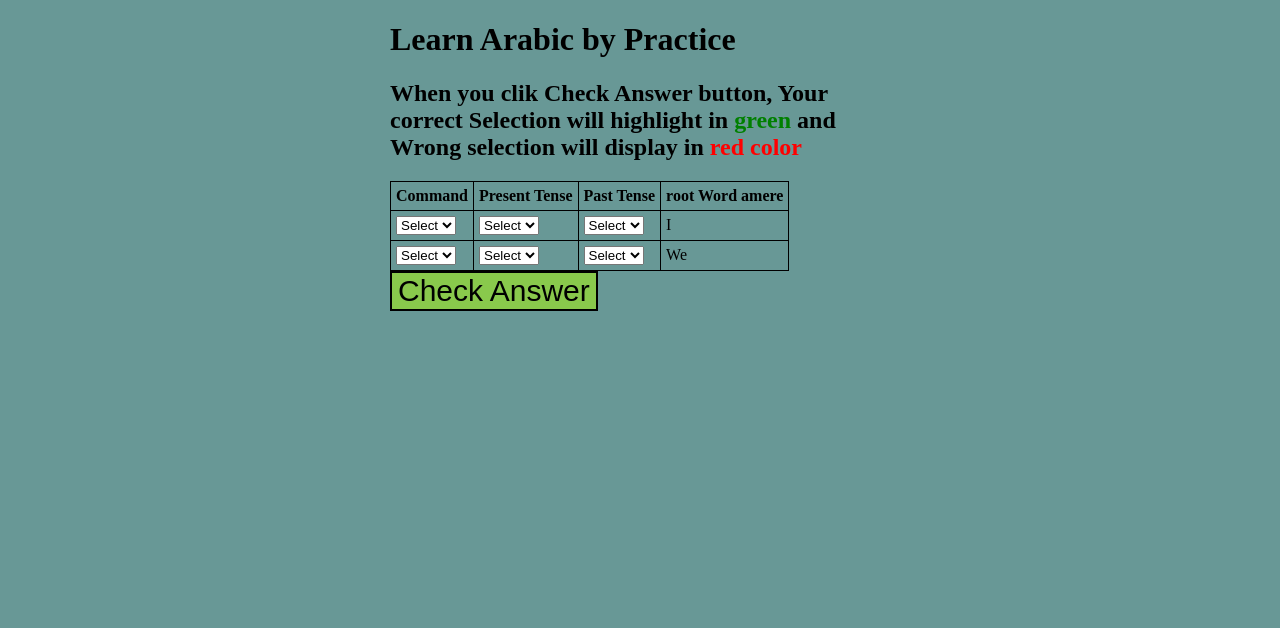
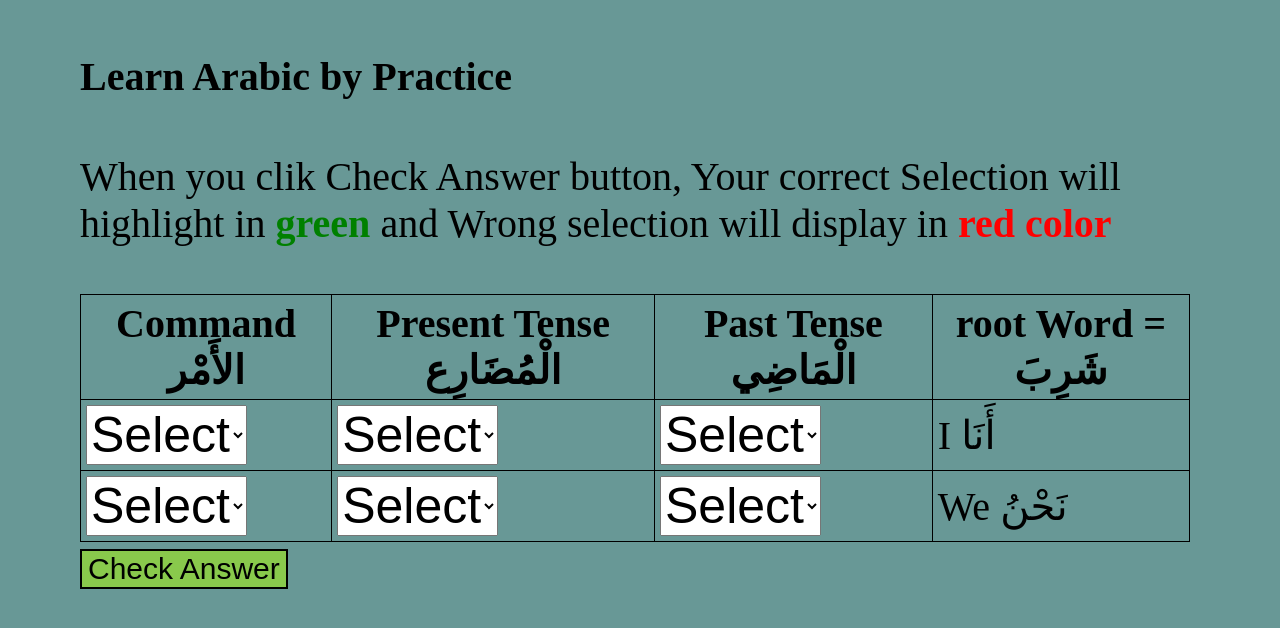
Before and after one commit to ibrahimendire/learn, a plain HTML site: page index.html in a window 1280 px wide. Drawn offline with Linux system fonts and the light colour scheme.

Commit message:
put first arabic word

```diff
--- a/index.html
+++ b/index.html
@@ -3,78 +3,105 @@
   <head>
     <style>
         body {
-            max-width: 500px;
+           padding-left: 80px;
+           padding-right: 90px;
           margin: auto;
         background-color: rgb(104, 152, 150);
+        font-size: 40px;
         }
       table {
         border-collapse: collapse;
       }
-
+      select {
+            font-size: 50px;
+      }
       table,
       th,
       td {
         border: 1px solid black;
         padding: 5px;
+
       }
 
       .correct {
         color: green;
-        font-size: 60px;
+
       }
 
       .wrong {
         color: red;
-        font-size: 40px;
+
       }
     </style>
   </head>
   <body>
-    <h1>Learn Arabic by Practice</h1>
-    <h2>
+    <h4>Learn Arabic by Practice</h4>
+    <div>
       When you clik Check Answer button, Your correct Selection will highlight in <strong style="color:green;">green</strong>
       and Wrong selection will display in <strong style="color:red;">red color </strong>
-    </h2>
-
+    </div>
+    <br/>
     <!-- first word -->
     <table>
         <!--header-->
       <tr>
-        <th>Command </th>
-        <th>Present Tense</th>
-        <th>Past Tense</th>
-        <th>root Word amere</th>
+        <th>Command الأَمْر </th>
+        <th>Present Tense الْمُضَارِع</th>
+        <th>Past Tense الْمَاضِي</th>
+        <th>root Word = شَرِبَ</th>
       </tr>
       <!--Ana-->
       <tr>
+        <!--for command-->
         <td>
           <select data-correct="--">
             <option value="select">Select</option>
-            <option value="gone">goes</option>
-            <option value="went">went</option>
+            <option value="شَرِبْتُ">شَرِبْتُ</option>
+            <option value="شَرِبْنَا">شَرِبْنَا</option>
+
+
+            <option value="اِشْرَبْ">اِشْرَبْ</option>
+            <option value="اِشْرَبِي">اِشْرَبِي</option>
             <option value="--"> -- </option>
             <!-- will add more option when update to arabic words-->
           </select>
         </td>
+         <!--for present-->
+        <td>
+          <select data-correct="أَشْرَبُ">
+            <option value="select">Select</option>
+            <option value="شَرِبْتُ">شَرِبْتُ</option>
+            <option value="شَرِبْنَا">شَرِبْنَا</option>
+            <option value="أَشْرَبُ">أَشْرَبُ</option>
+            <option value="نَشْرَبُ">نَشْرَبُ</option>
 
-        <td>
-          <select data-correct="goes">
-            <option value="select">Select</option>
-            <option value="went">went</option>
-            <option value="goes">goes</option>
+            <option value="اِشْرَبْ">اِشْرَبْ</option>
+            <option value="اِشْرَبِي">اِشْرَبِي</option>
+
+            <option value="شَرِبْتَ">شَرِبْتَ</option>
+            <option value="تَشْرَبُ">تَشْرَبُ</option>
             <option value="--"> -- </option>
           </select>
         </td>
+        <!--coreect for past-->
         <td>
-          <select data-correct="went">
+          <select data-correct="شَرِبْتُ">
             <option value="select">Select</option>
-            <option value="went">went</option>
-            <option value="goes">goes</option>
+            <option value="شَرِبْتُ">شَرِبْتُ</option>
+            <option value="شَرِبْنَا">شَرِبْنَا</option>
+            <option value="أَشْرَبُ">أَشْرَبُ</option>
+            <option value="نَشْرَبُ">نَشْرَبُ</option>
+
+            <option value="اِشْرَبْ">اِشْرَبْ</option>
+            <option value="اِشْرَبِي">اِشْرَبِي</option>
+
+            <option value="شَرِبْتَ">شَرِبْتَ</option>
+            <option value="تَشْرَبُ">تَشْرَبُ</option>
             <option value="--"> -- </option>
           </select>
         </td>
 
-        <td>I </td>
+        <td>I أَنَا </td>
       </tr>
       <!--we -->
 
@@ -82,31 +109,55 @@
         <td>
           <select data-correct="--">
             <option value="select">Select</option>
-              <option value="gone">goes</option>
-              <option value="went">went</option>
+            <option value="شَرِبْتُ">شَرِبْتُ</option>
+            <option value="شَرِبْنَا">شَرِبْنَا</option>
+
+
+            <option value="اِشْرَبْ">اِشْرَبْ</option>
+            <option value="اِشْرَبِي">اِشْرَبِي</option>
+            <option value="--"> -- </option>
+            <!-- will add more option when update to arabic words-->
+          </select>
+          </td>
+
+          <!--for present-->
+        <td>
+          <select data-correct="نَشْرَبُ">
+            <option value="select">Select</option>
+            <option value="شَرِبْتُ">شَرِبْتُ</option>
+            <option value="شَرِبْنَا">شَرِبْنَا</option>
+            <option value="أَشْرَبُ">أَشْرَبُ</option>
+            <option value="نَشْرَبُ">نَشْرَبُ</option>
+
+            <option value="اِشْرَبْ">اِشْرَبْ</option>
+            <option value="اِشْرَبِي">اِشْرَبِي</option>
+
+            <option value="شَرِبْتَ">شَرِبْتَ</option>
+            <option value="تَشْرَبُ">تَشْرَبُ</option>
             <option value="--"> -- </option>
           </select>
         </td>
+          <!--coreect for past-->
+        <td>
+          <select data-correct="شَرِبْنَا">
+            <option value="select">Select</option>
+            <option value="شَرِبْتُ">شَرِبْتُ</option>
+            <option value="شَرِبْنَا">شَرِبْنَا</option>
+            <option value="أَشْرَبُ">أَشْرَبُ</option>
+            <option value="نَشْرَبُ">نَشْرَبُ</option>
 
-          <td>
-            <select data-correct="goes">
-              <option value="select">Select</option>
-              <option value="went">went</option>
-              <option value="goes">goes</option>
+            <option value="اِشْرَبْ">اِشْرَبْ</option>
+            <option value="اِشْرَبِي">اِشْرَبِي</option>
+
+            <option value="شَرِبْتَ">شَرِبْتَ</option>
+            <option value="تَشْرَبُ">تَشْرَبُ</option>
             <option value="--"> -- </option>
           </select>
         </td>
-          <td>
-            <select data-correct="went">
-              <option value="select">Select</option>
-              <option value="went">went</option>
-              <option value="goes">goes</option>
-              <option value="--"> -- </option>
-            </select>
-          </td>
-        <td>We</d>
+        <td>We نَحْنُ</d>
       </tr>
       <!--you-->
+
     </table>
 
     <button class="checkButton" style="border:2px solid; background-color: rgb(137, 201, 76); font-size: 30px;">Check Answer</button>
```
Lines whose indentation alone changed are shown as unchanged.
